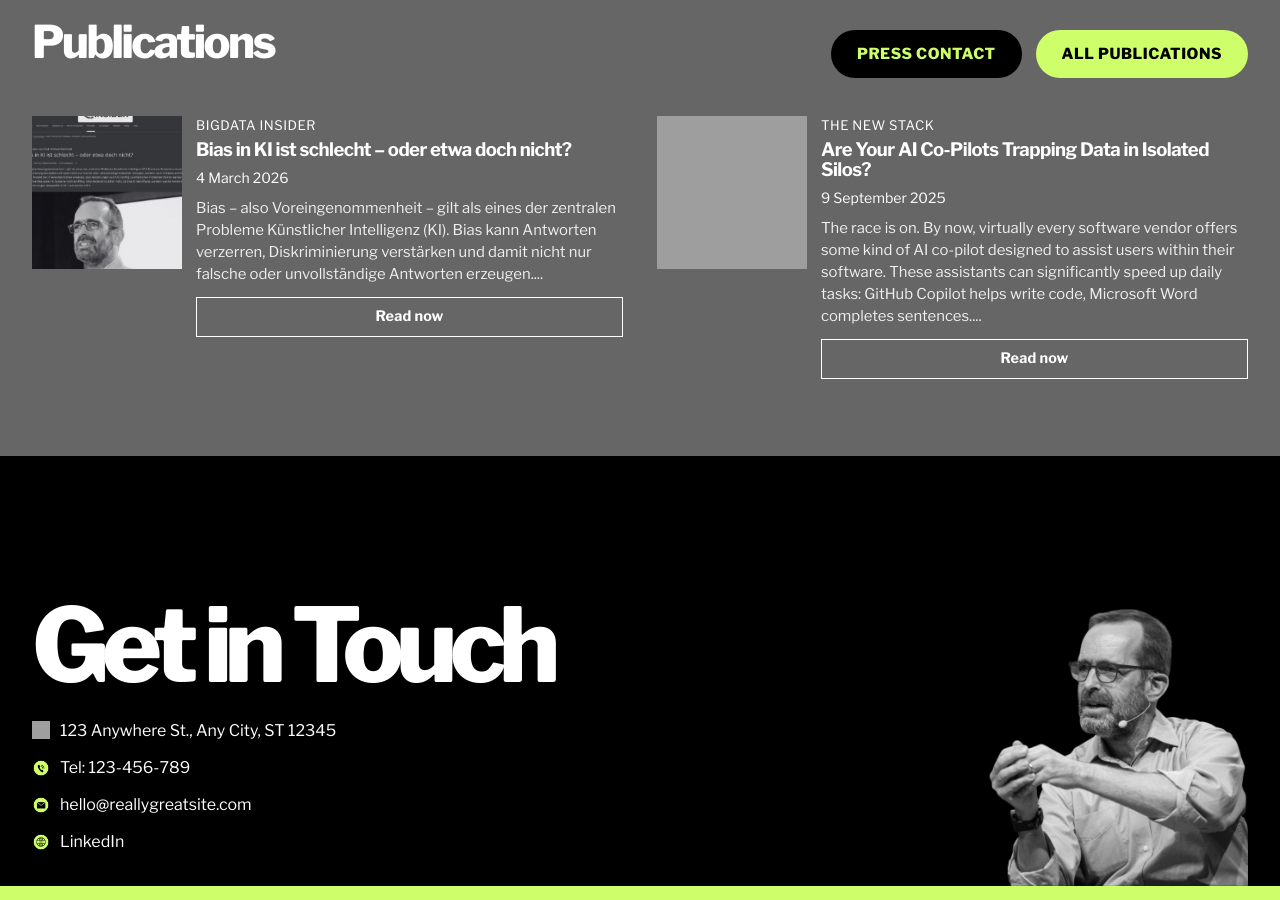
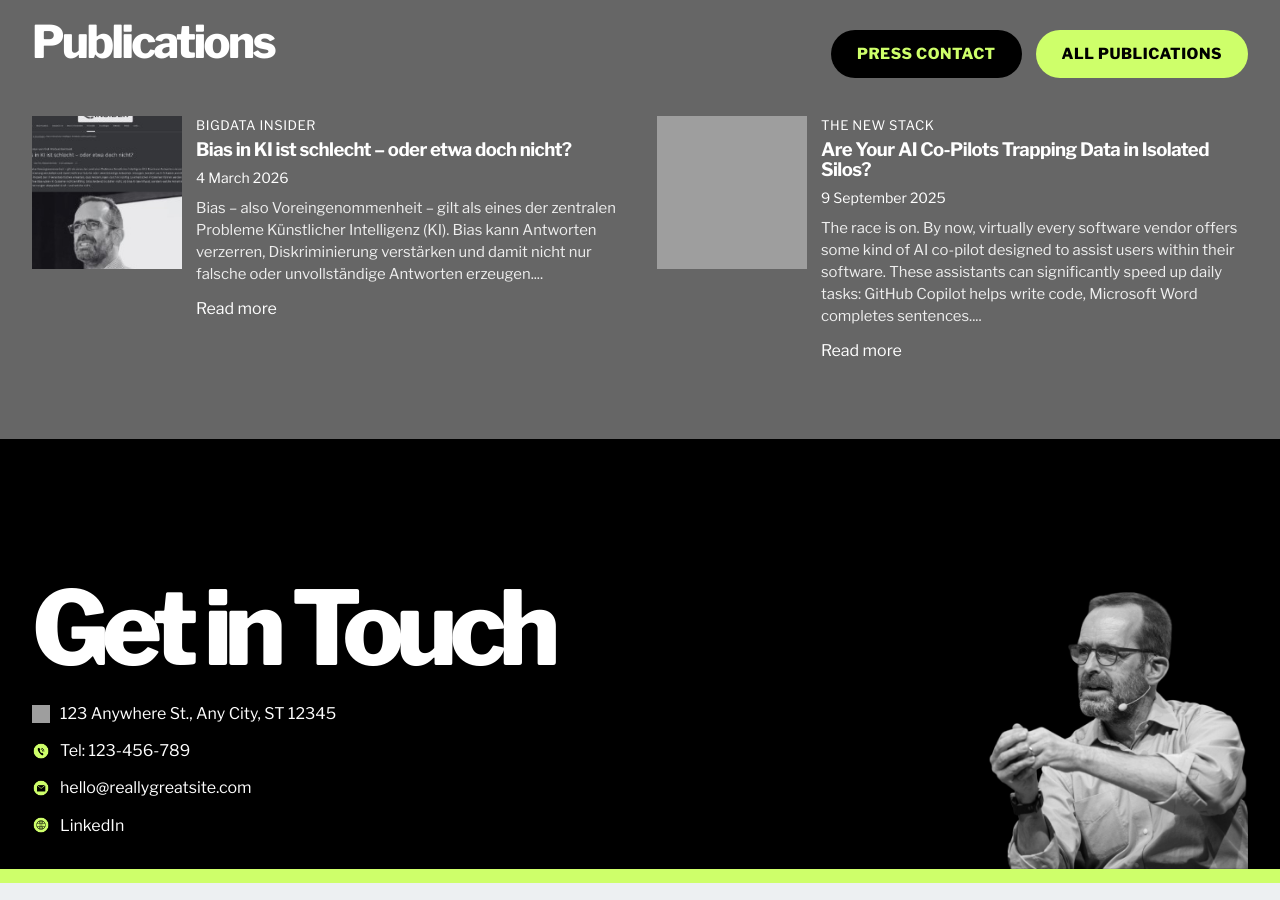
Before and after one commit to lacahelpme/mb, a Jekyll site: the page built from index.html, in a window 1280 px wide and 900 px high, scrolled down 4333 px. Built offline with Jekyll 4.4.1, drawn with Linux system fonts in a browser that asks for light colours; grey boxes are pictures that could not be loaded.

Commit message:
Update index.html

```diff
--- a/index.html
+++ b/index.html
@@ -208,7 +208,7 @@
     <div class="publications-home-grid">
       {% assign latest_publications = site.publications | sort: 'date' | reverse | slice: 0, 4 %}
       {% for post in latest_publications %}
-      <article class="publication-home-card">
+      <a class="publication-home-card" href="{% if post.external_url %}{{ post.external_url }}{% else %}{{ '/publications/' | relative_url }}{% endif %}" {% if post.external_url %}target="_blank" rel="noopener noreferrer"{% endif %}>
         <div class="publication-home-thumb">
           <img src="{{ post.cover | relative_url }}" alt="{{ post.alt }}">
         </div>
@@ -221,17 +221,9 @@
           <h3 class="publication-home-title">{{ post.title }}</h3>
           <p class="publication-home-date">{{ post.date | date: "%-d %B %Y" }}</p>
           <p class="publication-home-excerpt">{{ post.excerpt }}</p>
-
-          {% if post.external_url %}
-          <a class="button-outline button-outline-light"
-             href="{{ post.external_url }}"
-             target="_blank"
-             rel="noopener noreferrer">
-            {{ post.button_label | default: "Read now" }}
-          </a>
-          {% endif %}
+          <p class="publication-home-readmore">Read more</p>
         </div>
-      </article>
+      </a>
       {% endfor %}
     </div>
   </div>
```
